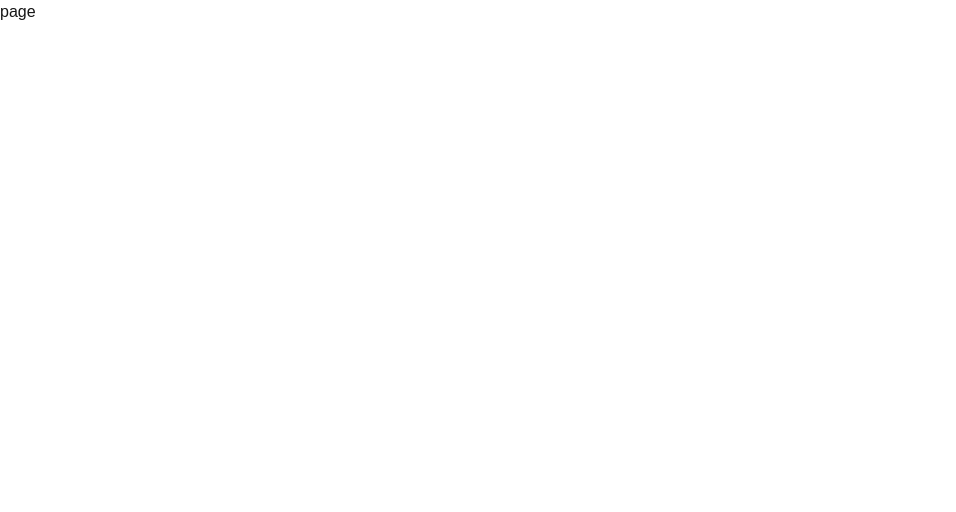
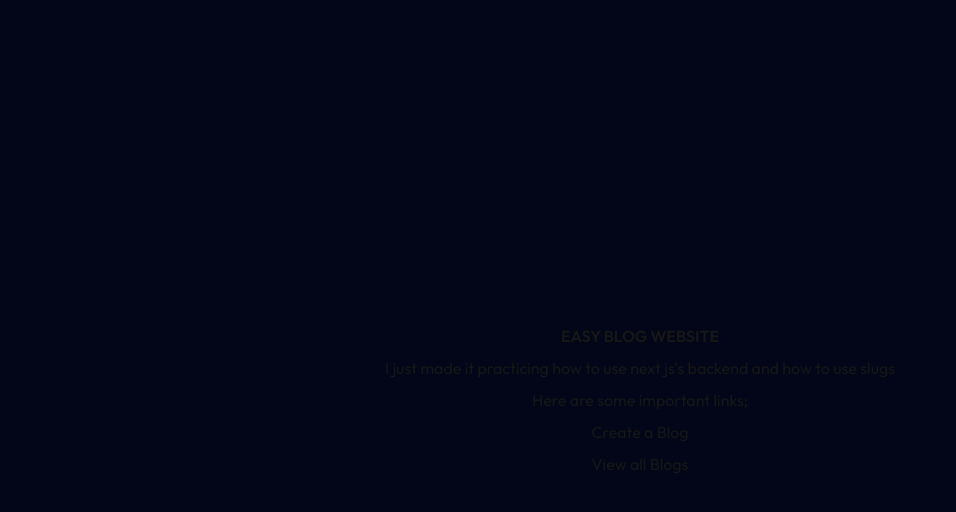
Before and after one commit to nshiziw/next-blog, a Next.js app: page / in a window 1280 px wide. Shown: the top 512 px of the page, without its empty margins (0-956 px from the left). Built offline with nearby package versions, Linux system fonts and the light colour scheme.

Commit message:
development

```diff
--- /dev/null
+++ b/src/app/blog/page.tsx
@@ -0,0 +1,9 @@
+import React from 'react'
+
+const page = () => {
+  return (
+    <div>page for viewing a single blog</div>
+  )
+}
+
+export default page
--- /dev/null
+++ b/src/app/blogs/page.tsx
@@ -0,0 +1,9 @@
+import React from 'react'
+
+const page = () => {
+  return (
+    <div>All blogs will go here</div>
+  )
+}
+
+export default page
--- /dev/null
+++ b/src/app/create/page.tsx
@@ -0,0 +1,9 @@
+import React from 'react'
+
+const page = () => {
+  return (
+    <div>Page for creating a new blog</div>
+  )
+}
+
+export default page
--- a/src/app/globals.css
+++ b/src/app/globals.css
@@ -1,3 +1,4 @@
+@import url(https://fonts.googleapis.com/css?family=Outfit:100,200,300,regular,500,600,700,800,900);
 @import "tailwindcss";
 
 @theme {
@@ -20,5 +21,5 @@
 body {
   color: var(--foreground);
   background: var(--background);
-  font-family: Arial, Helvetica, sans-serif;
+  font-family: "Outfit", sans-serif;
 }
--- a/src/app/page.tsx
+++ b/src/app/page.tsx
@@ -1,7 +1,14 @@
+import Link from "next/link"
 
 const page = () => {
   return (
-    <div>page</div>
+    <section className="w-full h-screen bg-slate-950 flex flex-col gap-2 items-center justify-center">
+      <h1 className="uppercase font-semibold">easy blog website</h1>
+      <p>I just made it practicing how to use next js&apos;s backend and how to use slugs</p>
+      <p>Here are some important links;</p>
+      <Link href="/create">Create a Blog</Link>
+      <Link href="/blogs">View all Blogs</Link>
+    </section>
   )
 }
 
```
